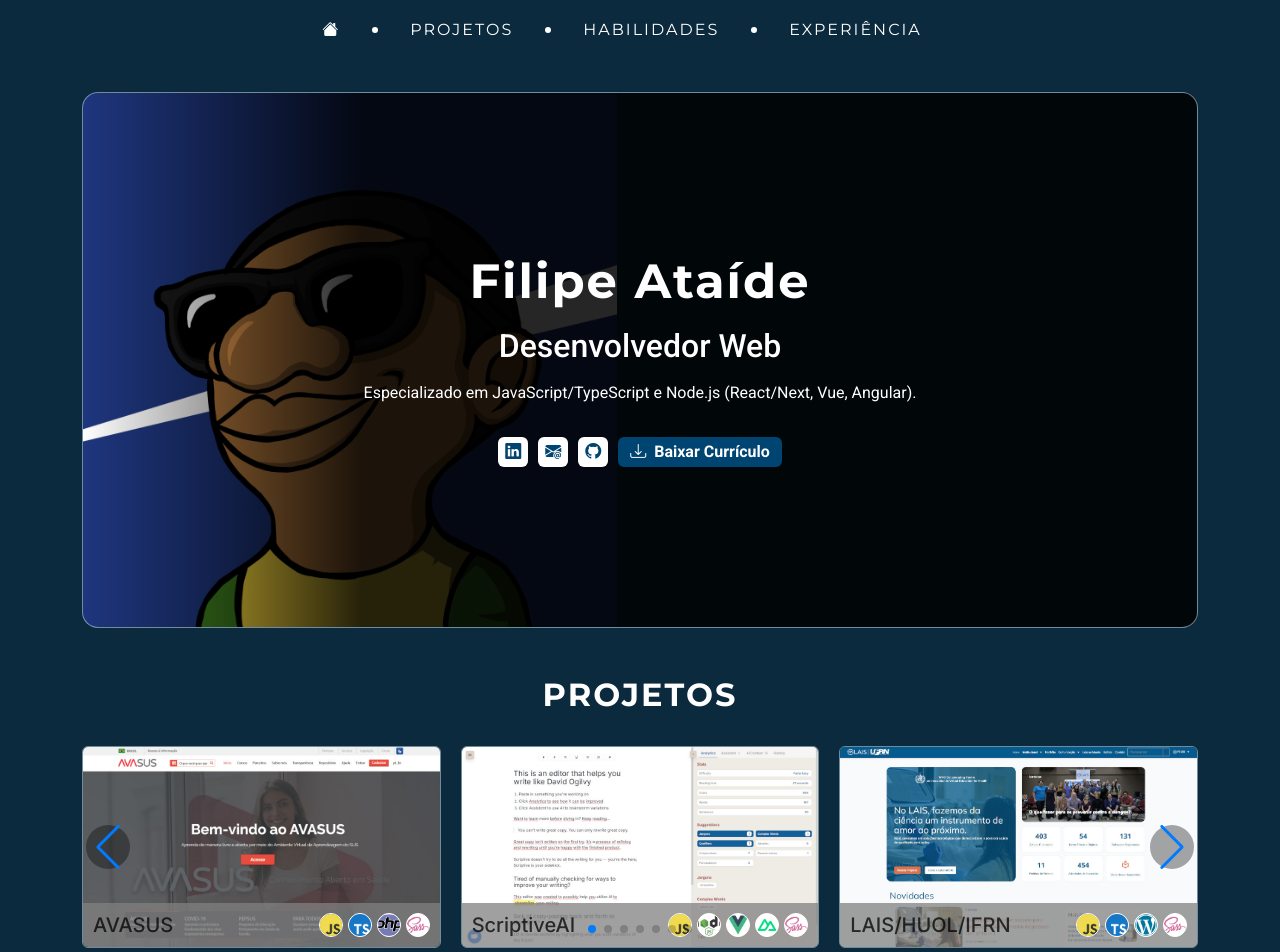
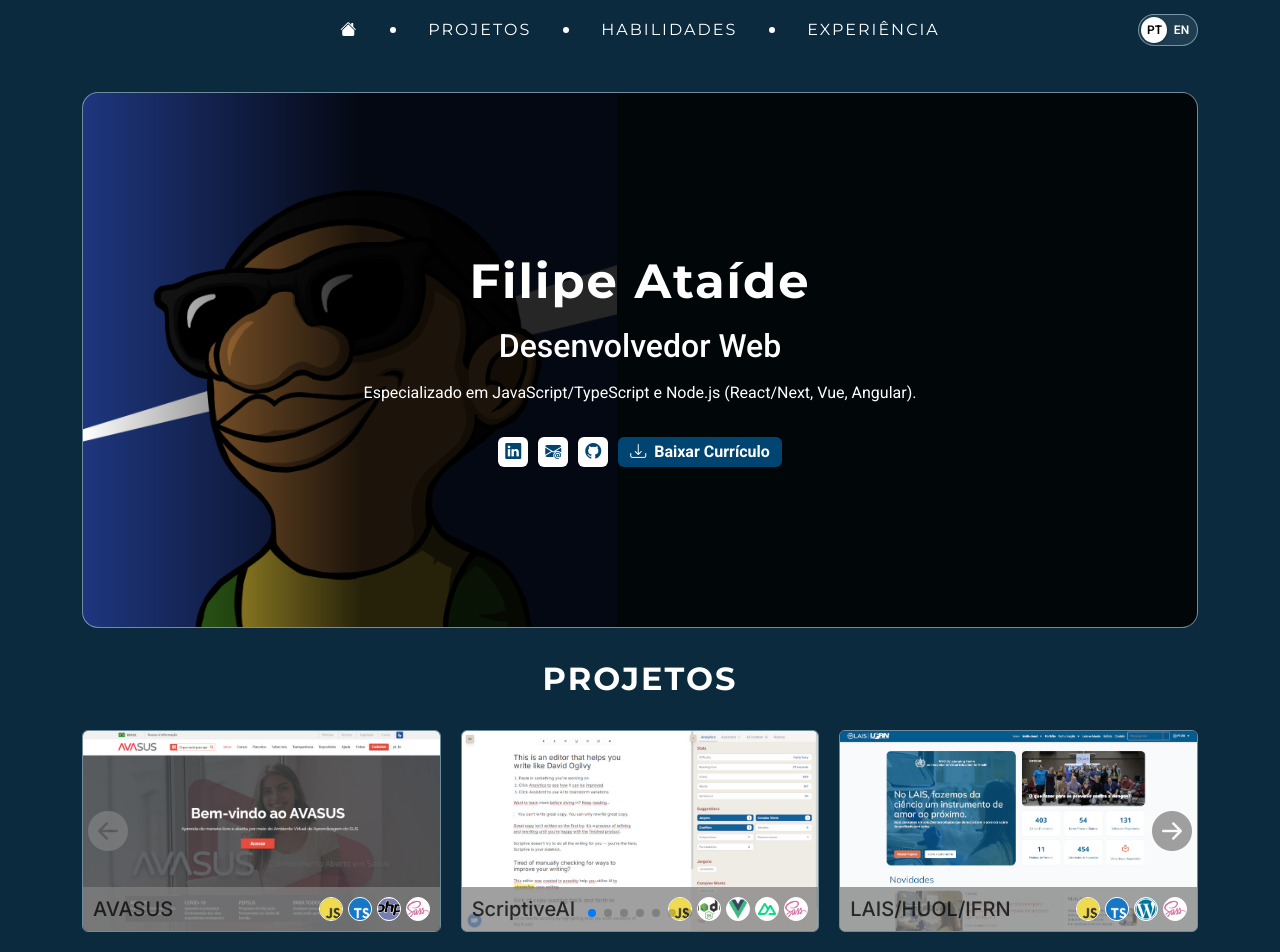
Before and after one commit to OliAtaide/portfolio_vue, a Vue app: page /pt in a window 1280 px wide. Shown: the top 952 px of the page. Built offline with nearby package versions, Linux system fonts and the light colour scheme.

Commit message:
add language toggle

```diff
--- a/src/assets/style.scss
+++ b/src/assets/style.scss
@@ -42,10 +42,10 @@ html {
 }
 
 .footer {
-  height: 80px;
+  height: 60px;
   z-index: 99;
   position: relative;
-  background-color: white;
+  background-color: var(--primary-light);
   display: flex;
   align-items: center;
   justify-content: center;
@@ -70,8 +70,12 @@ html {
 }
 
 .nav {
+  display: flex;
+  width: 100%;
+  align-items: center;
   justify-content: center;
   gap: 1em;
+  position: relative;
 }
 
 .nav-item,
@@ -229,9 +233,10 @@ html {
 }
 
 .exp-card {
-  *{
+  * {
     color: white !important;
   }
+
   .exp-header {
     justify-content: space-between;
   }
@@ -404,7 +409,7 @@ html {
 }
 
 .section {
-  padding-block: 2em;
+  padding-block: 1em;
 }
 
 .section-title {
@@ -438,14 +443,92 @@ html {
 
 .swiper-button-next,
 .swiper-button-prev {
-  background: rgba(0, 0, 0, 0.35);
-  border-radius: 50%;
   width: 40px;
   height: 40px;
-  color: #fff;
 }
+
+
 
 .swiper-button-next::after,
 .swiper-button-prev::after {
-  font-size: 12px;
+  font-size: 40px;
+  font-family: 'bootstrap-icons';
+  color: rgba(128, 128, 128, 0.75);
 }
+
+.swiper-button-prev .swiper-navigation-icon,
+.swiper-button-next .swiper-navigation-icon {
+  display: none;
+}
+
+.swiper-button-prev::after {
+  content: '\F129'; /* bi-chevron-left codepoint */
+}
+
+.swiper-button-next::after {
+  content: '\F133'; /* bi-chevron-right codepoint */
+}
+
+.lang-switch {
+  display: inline-block;
+  position: absolute;
+  right: 0;
+}
+
+.lang-switch-input {
+  position: absolute;
+  opacity: 0;
+  width: 0;
+  height: 0;
+}
+
+.lang-switch-track {
+  position: relative;
+  display: flex;
+  align-items: center;
+  width: 60px;
+  height: 32px;
+  border: 1px solid rgba(207, 237, 251, 0.5) !important;
+  background-color: rgba(207, 237, 251, 0.1) !important;
+  border-radius: 999px;
+  cursor: pointer;
+  padding: 0 2px;
+  transition: background-color 0.3s ease;
+}
+
+.lang-switch-option {
+  flex: 1;
+  text-align: center;
+  font-size: 0.75rem;
+  font-weight: 600;
+  width: 26px;
+  z-index: 1;
+  color: white;
+  user-select: none;
+  transition: color 0.3s ease;
+}
+
+.lang-switch-knob {
+  position: absolute;
+  top: 2px;
+  left: 2px;
+  width: 26px;
+  height: 26px;
+  background-color: #fff;
+  border-radius: 999px;
+  box-shadow: 0 1px 3px rgba(0, 0, 0, 0.3);
+  transition: transform 0.3s ease;
+}
+
+.lang-switch-input:not(:checked) ~ .lang-switch-track .lang-pt {
+  color: #000;
+}
+
+.lang-switch-input:checked ~ .lang-switch-track .lang-knob,
+.lang-switch-input:checked ~ .lang-switch-track .lang-switch-knob {
+  transform: translateX(28px);
+}
+
+.lang-switch-input:checked ~ .lang-switch-track .lang-en {
+  color: var(--primary);
+}
--- /dev/null
+++ b/src/components/LanguageButton.vue
@@ -0,0 +1,32 @@
+<script setup>
+import { computed } from "vue";
+import { useRoute, useRouter } from "vue-router";
+import { useI18n } from "vue-i18n";
+
+const route = useRoute();
+const router = useRouter();
+const { locale } = useI18n();
+
+const currentLocale = computed(() => route.params.locale || locale.value);
+const isEnglish = computed(() => currentLocale.value === "en");
+
+function toggleLocale() {
+  const newLocale = isEnglish.value ? "pt" : "en";
+  locale.value = newLocale;
+  router.push({
+    ...route,
+    params: { ...route.params, locale: newLocale },
+  });
+}
+</script>
+
+<template>
+  <div class="lang-switch">
+    <input type="checkbox" id="langSwitch" class="lang-switch-input" :checked="isEnglish" @change="toggleLocale">
+    <label for="langSwitch" class="lang-switch-track">
+      <span class="lang-switch-option lang-pt">PT</span>
+      <span class="lang-switch-option lang-en">EN</span>
+      <span class="lang-switch-knob"></span>
+    </label>
+  </div>
+</template>
--- a/src/components/NavBar.vue
+++ b/src/components/NavBar.vue
@@ -2,6 +2,7 @@
 import { computed } from "vue";
 import { useRoute } from "vue-router";
 import { useI18n } from "vue-i18n";
+import LanguageButton from "./LanguageButton.vue";
 
 const route = useRoute();
 const { locale } = useI18n();
@@ -9,7 +10,7 @@ const { locale } = useI18n();
 const currentLocale = computed(() => route.params.locale || locale.value);
 
 // list of hashes in nav order, '' represents "no hash" (the default/first link)
-const navHashes = ['', '#skills'];
+const navHashes = ['', '#projects', '#skills', '#history'];
 
 const activeHash = computed(() => {
   // if the current route hash matches one we know about, use it
@@ -24,7 +25,6 @@ const isActive = (hash) => activeHash.value === hash;
 <template>
   <div class="navbar fixed-top">
     <div class="container">
-      <div class="row w-100">
       <ul class="nav" id="myTab">
         <li class="nav-item">
           <router-link :to="{ name: 'home', params: { locale: currentLocale } }" class="nav-link"
@@ -59,8 +59,8 @@ const isActive = (hash) => activeHash.value === hash;
             {{ $t('tabs.history') }}
           </router-link>
         </li>
+        <language-button/>
       </ul>
     </div>
   </div>
-  </div>
 </template>
```
Lines whose indentation alone changed are shown as unchanged.
